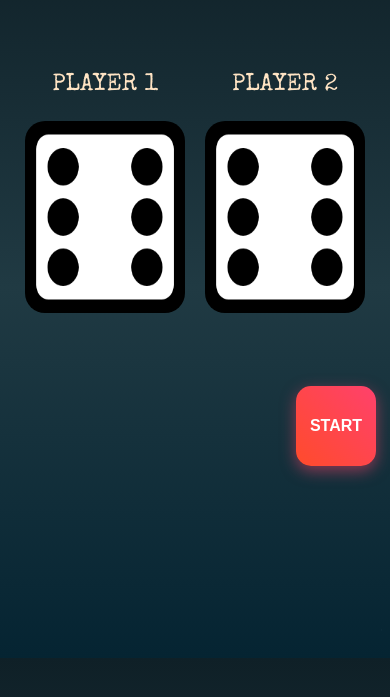
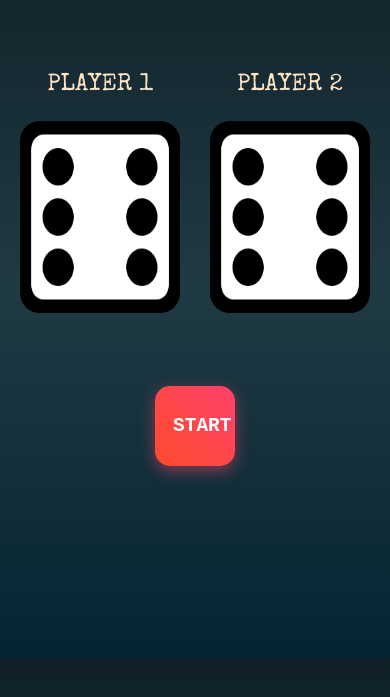
Before and after one commit to addy5566/The-Dice-Game, a plain HTML site: page index.html in a window 390 px wide. Shown: the part 83-780 px from the top of the page. Drawn offline with nearby package versions, Linux system fonts and the light colour scheme; a web font is replaced by a local one.

Commit message:
edited button

```diff
--- a/style01.css
+++ b/style01.css
@@ -62,11 +62,16 @@ marquee{
     transform: rotate(-5deg);
 }
 .btn{
+    /* display: flex ; */
+    justify-content: center;
+    align-items: center;
+    text-align: justify;
     background: linear-gradient(45deg,#ff4b2b,#ff416c);
     border: none;
     text-transform: uppercase;
+    font-family:monospace;
     color: white;
-    font-size: 120%;
+    font-size: 1.7rem;
     font-weight: bold;
     padding: 15px 18px;
     cursor: pointer;
@@ -114,25 +119,21 @@ marquee{
     }
 
 
-    /* .dice{
-        width: 50%;
-        height: 50%;
-    } */
 
     .Dice{
-        gap:20px;
+        gap:30px;
     }
 
     .btn{
-        display: flex;
-        flex-direction: column;
-        margin-left: 18rem;
+        /* display: flex; */
+        /* flex-direction: column; */
+        /* margin-left: 18rem; */
         justify-content: center;
         align-items: center;
         margin-top: 3rem;
         height: 5rem;
         width: 5rem;
-        font-size: 100%;
+        font-size: 150%;
         text-align: center;
     }
 }
```
